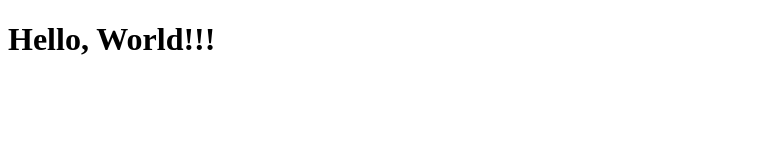
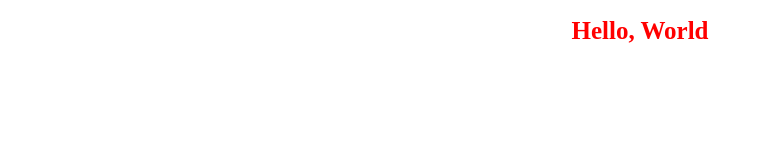
Before and after one commit to pavelbaranov/WWWZoV, a plain HTML site: page www/pages/index.html in a window 1280 px wide. Shown: the whole page, without its empty margins (0-762 px from the left). Drawn offline with Linux system fonts and the light colour scheme.

Commit message:
added home controller

```diff
--- a/www/js/app.js
+++ b/www/js/app.js
@@ -1,3 +1,4 @@
 /**
  * Created by Viacheslav on 11/11/2014.
  */
+var zovApp = angular.module('zovApp', []);
--- a/www/js/controllers/controllers.js
+++ b/www/js/controllers/controllers.js
@@ -1,4 +1,3 @@
 /**
  * Created by Viacheslav on 11/16/2014.
  */
-var zovApp = angular.module('zovApp', []);
--- /dev/null
+++ b/www/js/controllers/homeController.js
@@ -0,0 +1,7 @@
+/**
+ * Created by Viacheslav on 11/30/2014.
+ */
+
+zovApp.controller('HomeController', ['$scope', function($scope) {
+    $scope.greeting = 'Hello, World';
+}]);
--- a/www/pages/index.html
+++ b/www/pages/index.html
@@ -1,6 +1,6 @@
 <!DOCTYPE html>
 <html>
-<head lang="en" ng-app="zovApp">
+<head lang="en">
     <meta charset="UTF-8">
     <title></title>
 
@@ -12,13 +12,17 @@
     <!--import js-->
 
     <script src="../libs/jquery-2.1.1.js"></script>
+    <script src="../libs/angularjs/angular.js"></script>
+
     <script src="../js/app.js"></script>
+    <script src="../js/controllers/homeController.js"></script>
 
 
 </head>
-<body>
 
-<h1> Hello, World!!!</h1>
+<body ng-app="zovApp" ng-controller="HomeController">
+
+    <h1 class="hello">{{greeting}}</h1>
 
 </body>
 </html>
--- a/www/styles/app.css
+++ b/www/styles/app.css
@@ -0,0 +1,11 @@
+
+
+.hello {
+    color: red;
+}
+
+h1 {
+    text-align: center;
+    font-size: 25px;
+
+}
```
